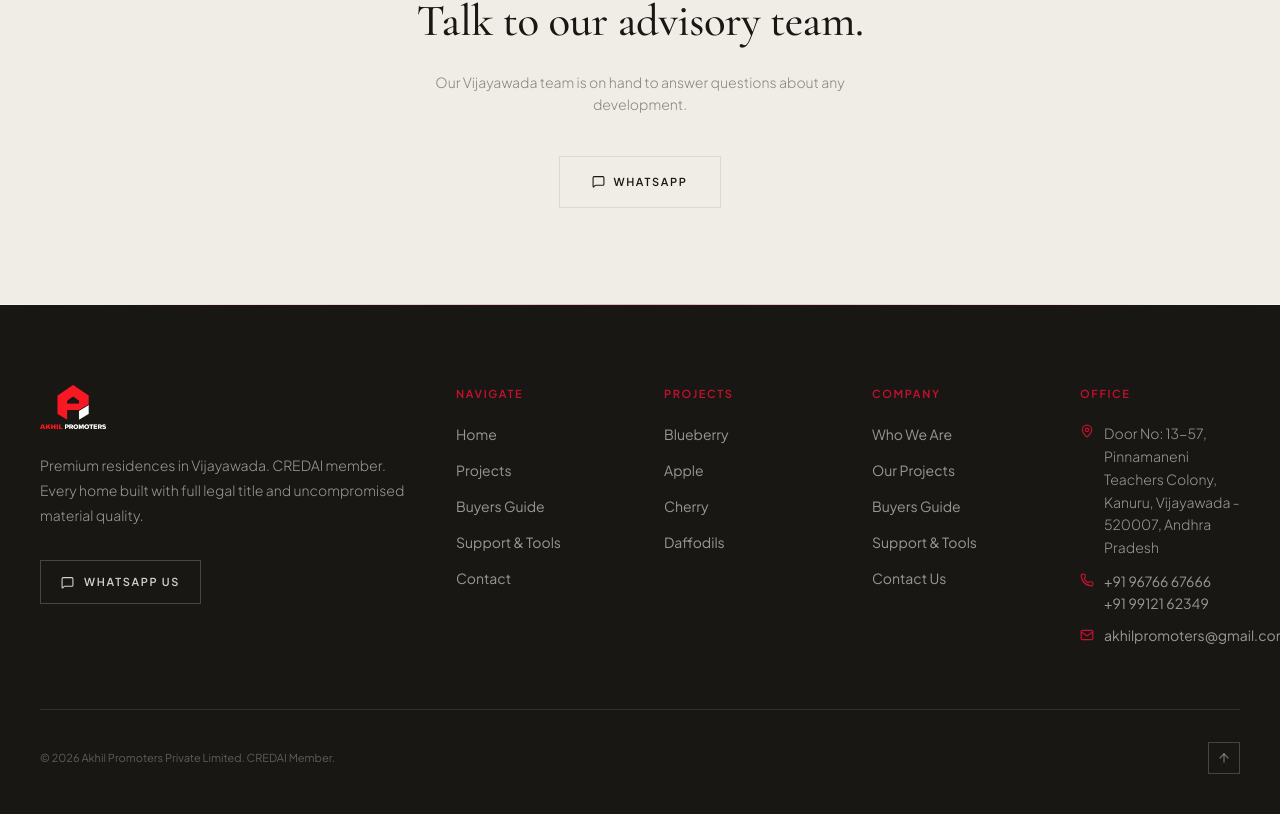
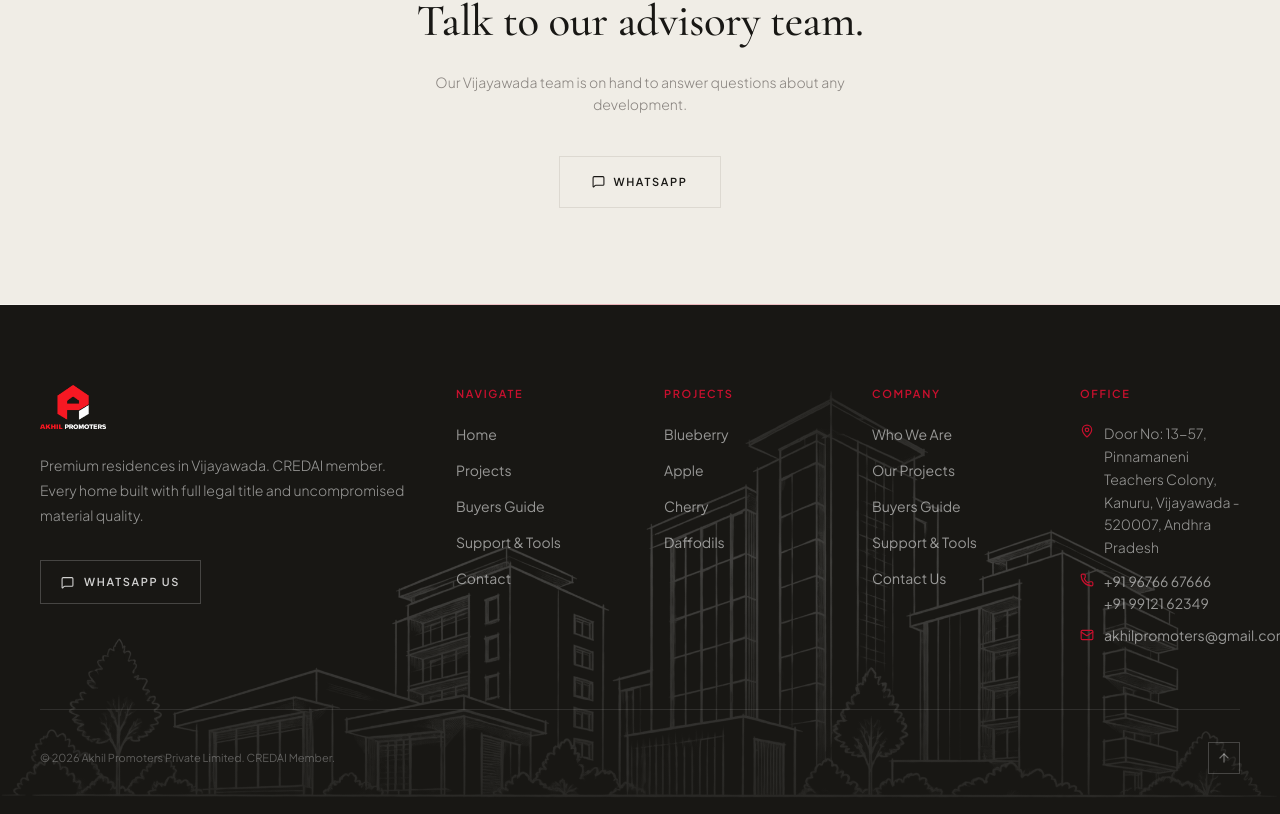
Before and after one commit to bb3agency/akhil-promoters-site, a React (Vite) app: page / in a window 1280 px wide. Shown: the part 3348-4162 px from the top of the page. Built offline with nearby package versions, Linux system fonts and the light colour scheme.

Commit message:
feat: add architectural skyline silhouette background to footer

```diff
--- a/src/components/layout/Footer.tsx
+++ b/src/components/layout/Footer.tsx
@@ -21,8 +21,20 @@
       {/* ─── Transition divider — prevents footer from merging with section above */}
       <div className="h-px bg-gradient-to-r from-transparent via-[#C8102E]/30 to-transparent" />
 
-      <footer className="bg-[#181714] text-white pt-14 sm:pt-20 pb-8 sm:pb-10 overflow-hidden">
-        <div className="max-w-[1320px] mx-auto px-4 sm:px-6 lg:px-10">
+      <footer className="relative bg-[#181714] text-white pt-14 sm:pt-20 pb-8 sm:pb-10 overflow-hidden">
+        {/* ─── Architectural Skyline Background ───────── */}
+        <div className="absolute inset-0 pointer-events-none z-0 flex items-end justify-center overflow-hidden">
+          <img
+            src="/images/footer-skyline.png"
+            alt=""
+            aria-hidden="true"
+            className="w-full max-w-[1800px] h-auto object-cover sm:object-contain object-bottom opacity-20 select-none"
+          />
+          {/* Subtle gradient blend */}
+          <div className="absolute inset-0 bg-gradient-to-t from-[#181714]/60 via-transparent to-[#181714]/90" />
+        </div>
+
+        <div className="relative z-10 max-w-[1320px] mx-auto px-4 sm:px-6 lg:px-10">
 
           {/* ── Top section ─────────────────────────────── */}
           <motion.div
```
Also changed, not shown: public/images/footer-skyline.png (added), 1 other file (tests, documents, lock files or other folders).
